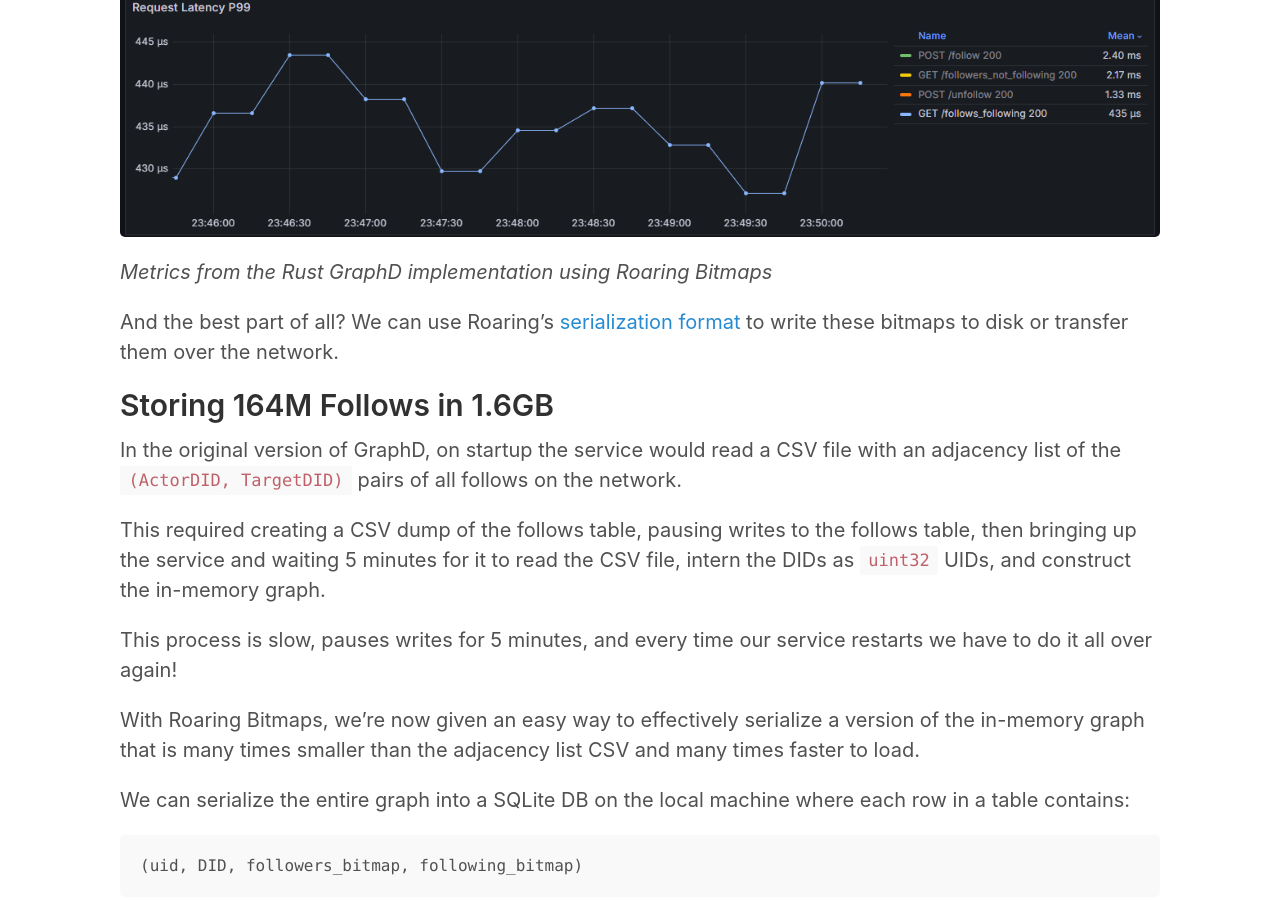
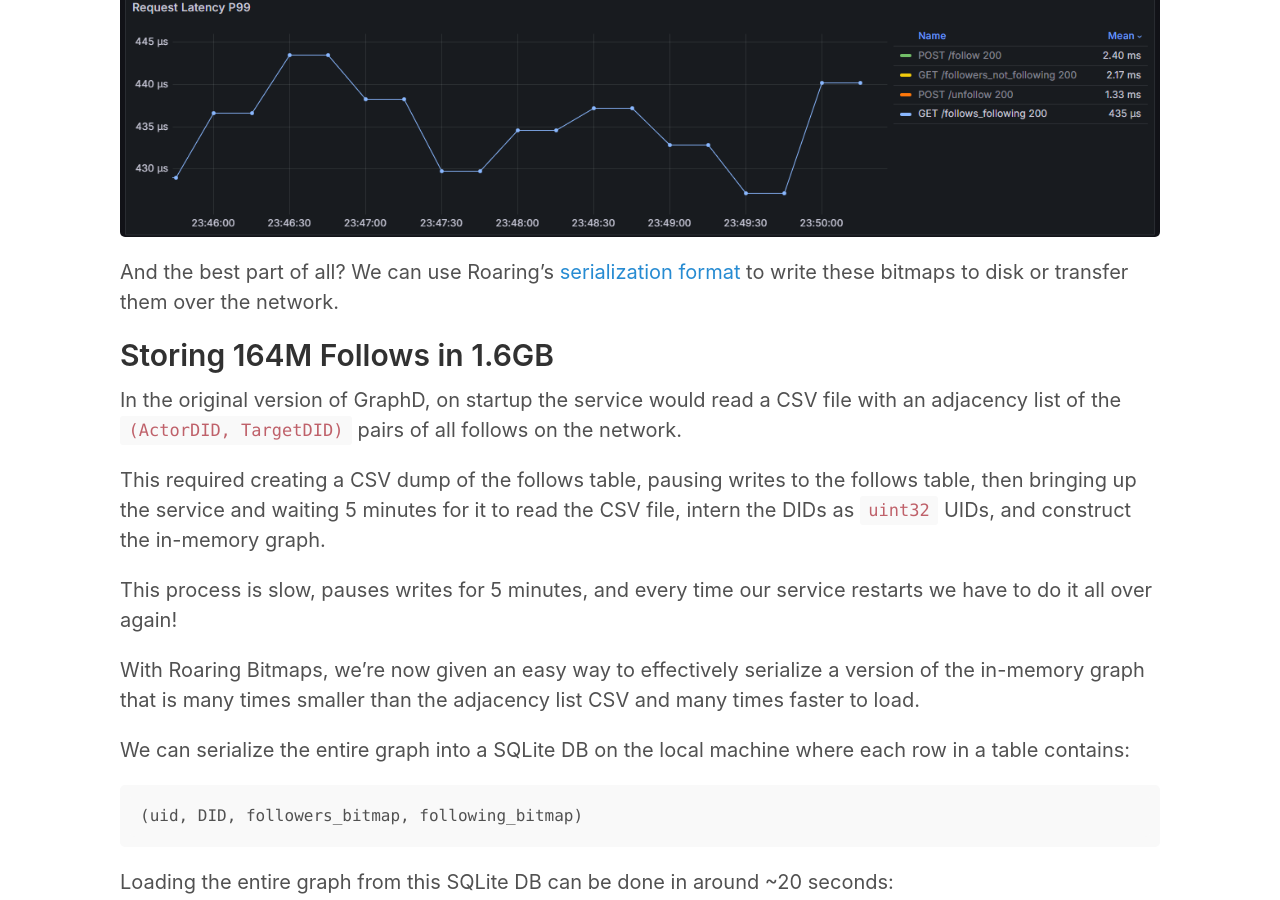
Before and after one commit to jazware/jazco-dev, a Jekyll site: the page built from _posts/2024-04-20-roaring-bitmaps.md, in a window 1280 px wide and 900 px high, scrolled down 4930 px. Built offline with Jekyll 4.4.1, drawn with Linux system fonts in a browser that asks for light colours.

Commit message:
clear up graphs

```diff
--- a/_posts/2024-04-20-roaring-bitmaps.md
+++ b/_posts/2024-04-20-roaring-bitmaps.md
@@ -111,9 +111,7 @@
 
 Storing the entire graph as Roaring Bitmaps in-memory costs us around 6.5GB of RAM and allows us to perform set intersections between moderately large sets (with hundreds of thousands of set bits) in under 500 microseconds while serving over 70k req/sec!
 
-![Charts of the Rust GraphD implementation using Roaring Bitmaps computing Followers who also Follow](/public/images/2024-04-20/rgraphd_charts.png)
-
-_Metrics from the Rust GraphD implementation using Roaring Bitmaps_
+![Charts of the a loadtest computing Followers who also Follow](/public/images/2024-04-20/rgraphd_charts.png)
 
 And the best part of all? We can use Roaring's [serialization format](https://github.com/RoaringBitmap/RoaringFormatSpec/) to write these bitmaps to disk or transfer them over the network.
 
```
